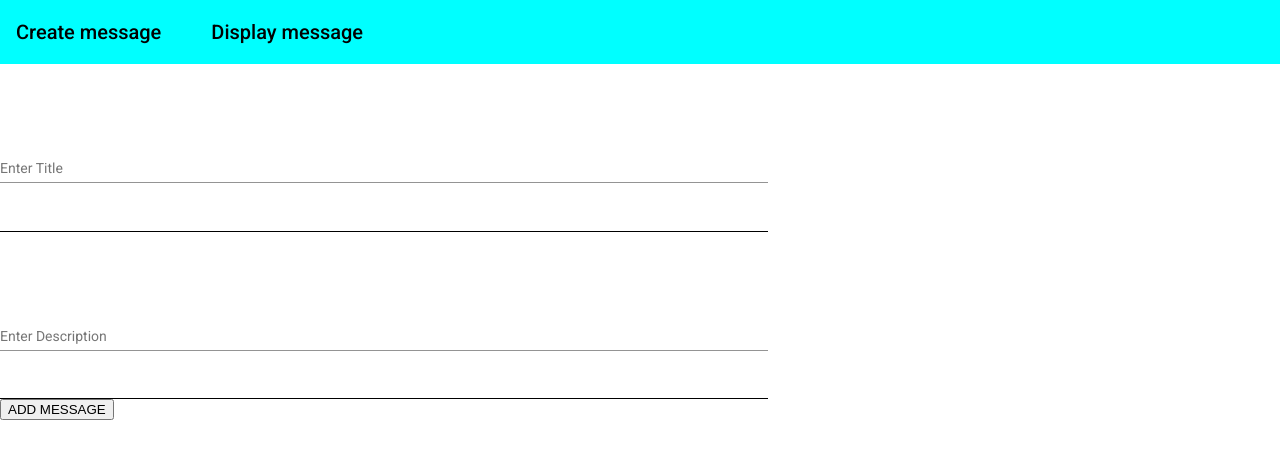
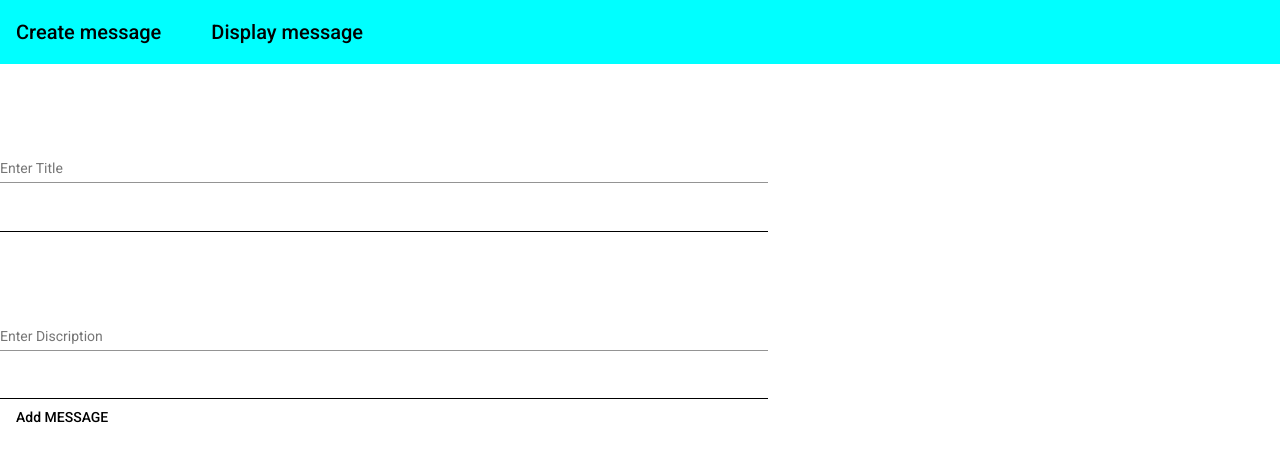
Before and after one commit to noman1970/noman-angular, an Angular app: page /create-message in a window 1280 px wide. Shown: the top 462 px of the page. Built offline with nearby package versions, Linux system fonts and the light colour scheme.

Commit message:
update create message comp

```diff
--- a/src/app/create-message/create-message.component.html
+++ b/src/app/create-message/create-message.component.html
@@ -6,14 +6,11 @@
     name="title"
     placeholder="Enter Title" ngModel>
 </mat-form-field>
-
 <mat-form-field>
     <input matInput type="text"
     name="description"
-    placeholder="Enter Description" ngModel>
+    placeholder="Enter Discription" ngModel>
 </mat-form-field>
-
-<button mat-buttpn type="submit"> ADD MESSAGE </button>
-
+<button mat-button type="submit"> Add MESSAGE </button>
 
 </form>
```
